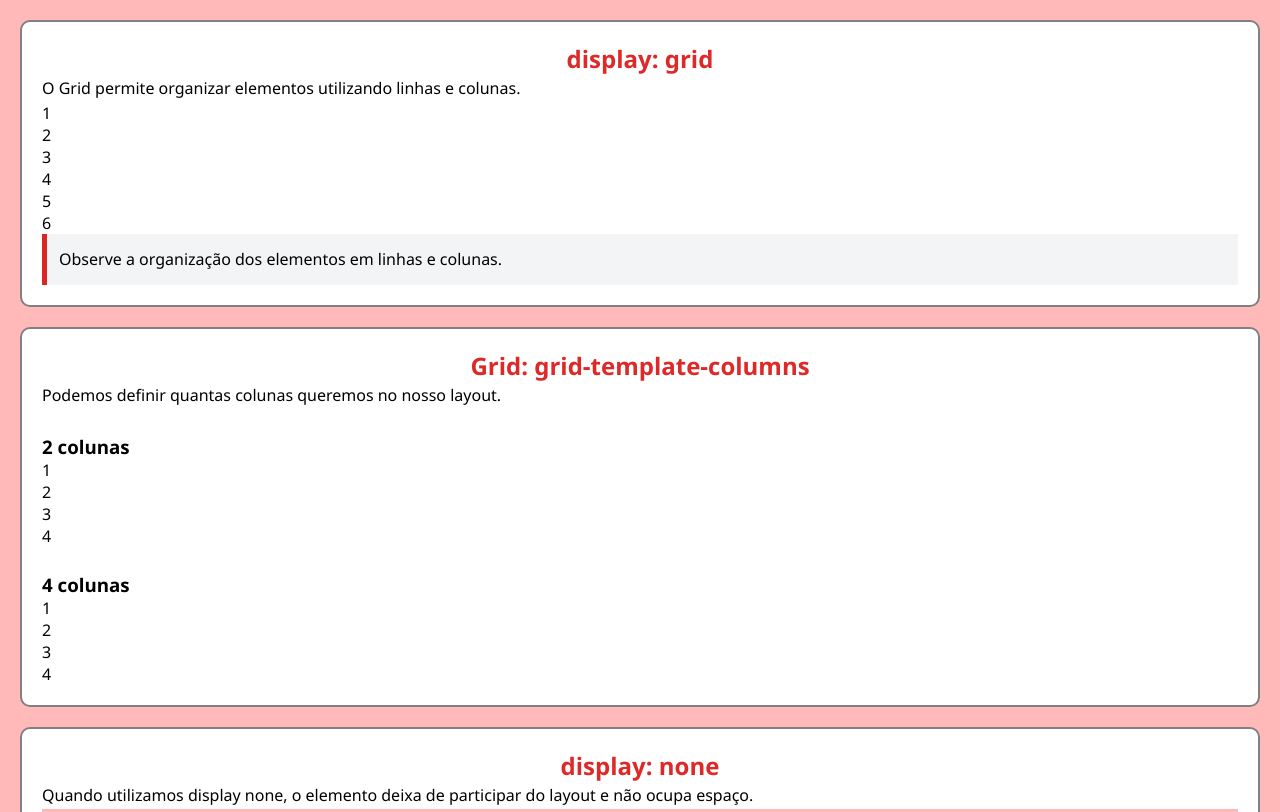
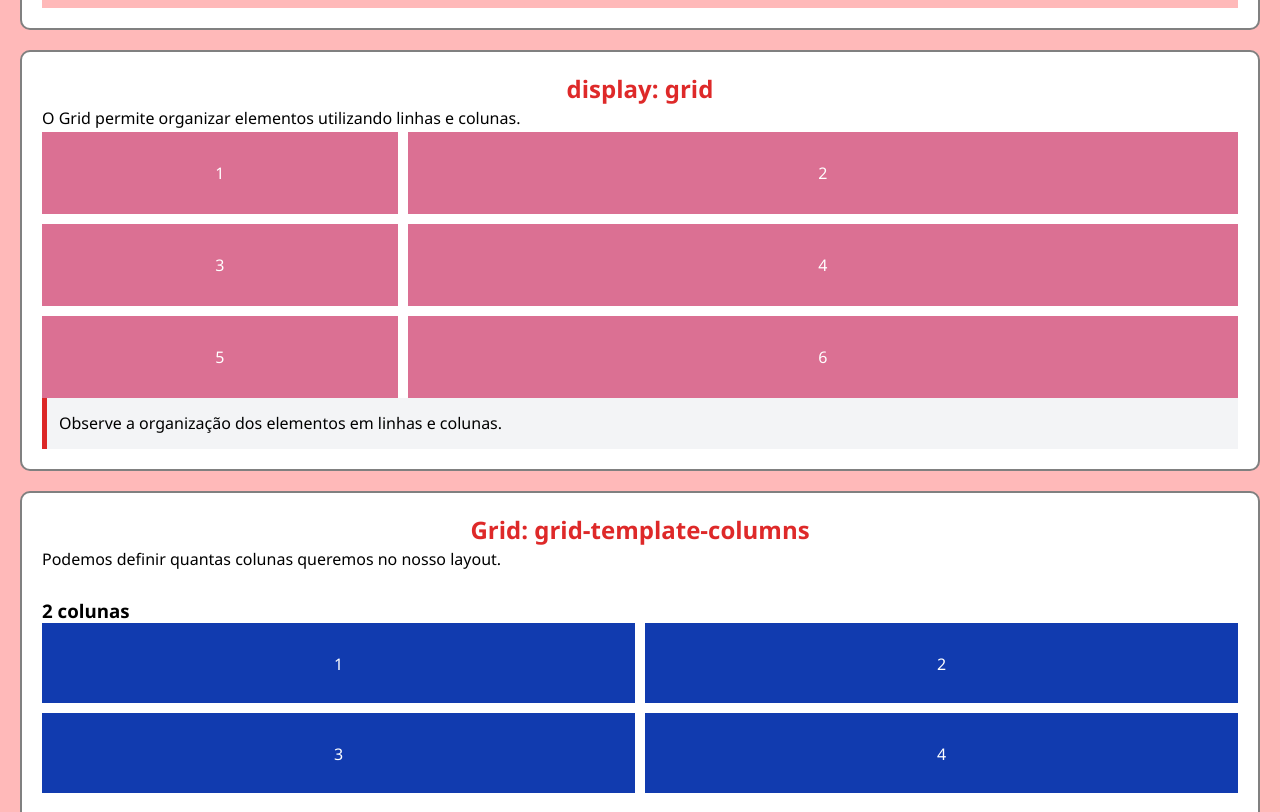
Before and after one commit to iagod027/DDS-27-FRONT, a plain HTML site: page 14-AULA/index.html in a window 1280 px wide. Shown: the part 3467-4279 px from the top of the page. Drawn offline with Linux system fonts and the light colour scheme.

Commit message:
fim do grid

```diff
--- a/14-AULA/style.css
+++ b/14-AULA/style.css
@@ -185,7 +185,7 @@ p{
     padding: 15px;
 }
 
-.flex-direction-row di, .flex-direction-column div{
+.flex-direction-row div, .flex-direction-column div{
     background-color: var(--color-primary);
     color: var(--color-white);
     padding: 15px;
@@ -273,3 +273,68 @@ p{
     align-items: center;
     justify-content: center;
 }
+
+/* GRID */
+.exemplo-grid{
+    display: grid;
+    gap: var(--gap);
+   /* grid-template-columns: 30% 70%;
+    grid-template-rows: 200px 80px 600px; */
+    grid-template: 1fr 1fr 1fr / 3fr 7fr;
+    /*   template:   linhas   /  colunas */
+}
+
+.exemplo-grid div{
+    background-color: palevioletred;
+    color: var(--color-white);
+    padding: 30px;
+    text-align: center;
+}
+
+/* GRID-TEMPLATE */
+
+/* GRID-2-COLUNAS */
+/* PAI */
+.grid-duas-colunas{
+    display: grid;
+    gap: var(--gap);
+    grid-template-columns: repeat(2, 1fr);
+    grid-template-rows: 80px 80px;
+}
+/* FILHO */
+.grid-duas-colunas div{
+    background-color: rgb(17, 59, 175);
+    color: var(--color-white);
+    padding: 30px;
+    text-align: center;
+}
+
+
+/* GRID-4-COLUNAS */
+/* PAI */
+.grid-quatro-colunas{
+    display: grid;
+    gap: var(--gap);
+    grid-template-columns: repeat(4, 1fr);
+    grid-template-rows: 50px 50x 50px 50px;
+}
+/* FILHO */
+.grid-quatro-colunas div{
+    background-color: rgb(92, 23, 172);
+    color: var(--color-white);
+    padding: 30px;
+    text-align: center;
+}
+
+/* REPONSIVIDADE */
+@media (max-width: 700px) {
+    .exemplo-inline-block div{
+        width: 85%;
+        margin-bottom: 12px;
+    }
+
+    .grid-duas-colunas{
+        grid-template-columns: repeat(2, 1fr);
+    }
+
+}
```
